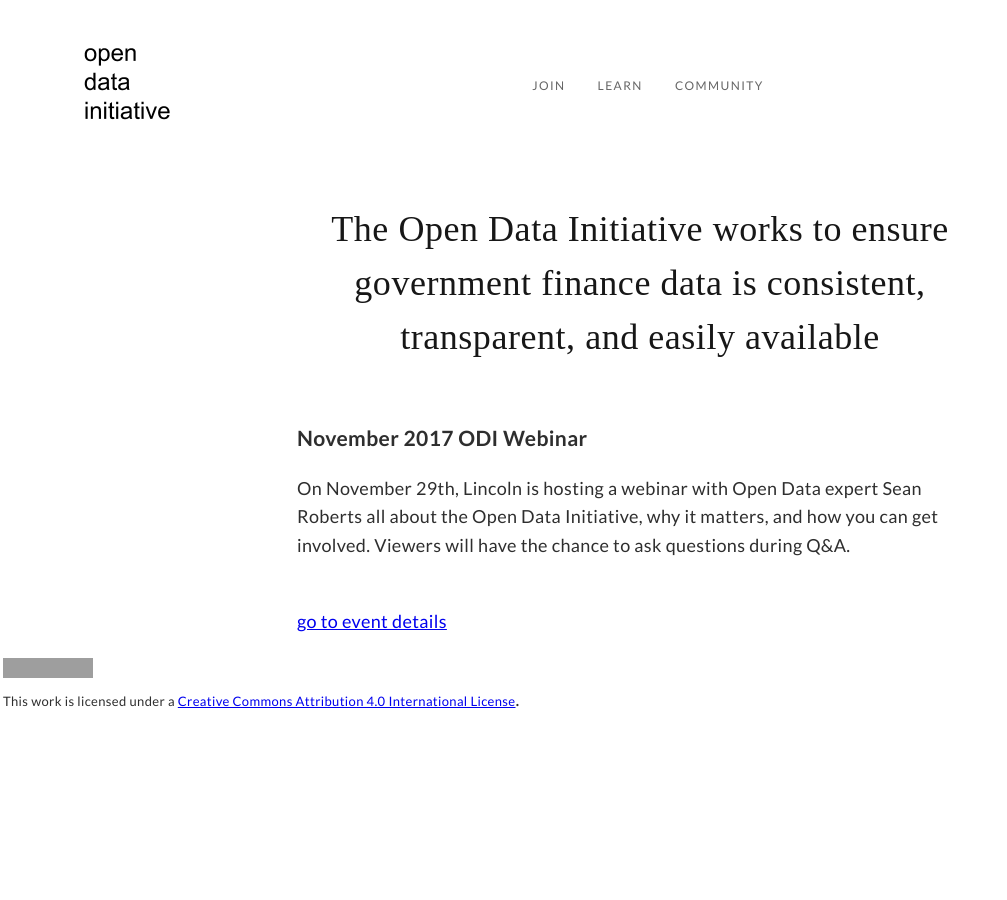
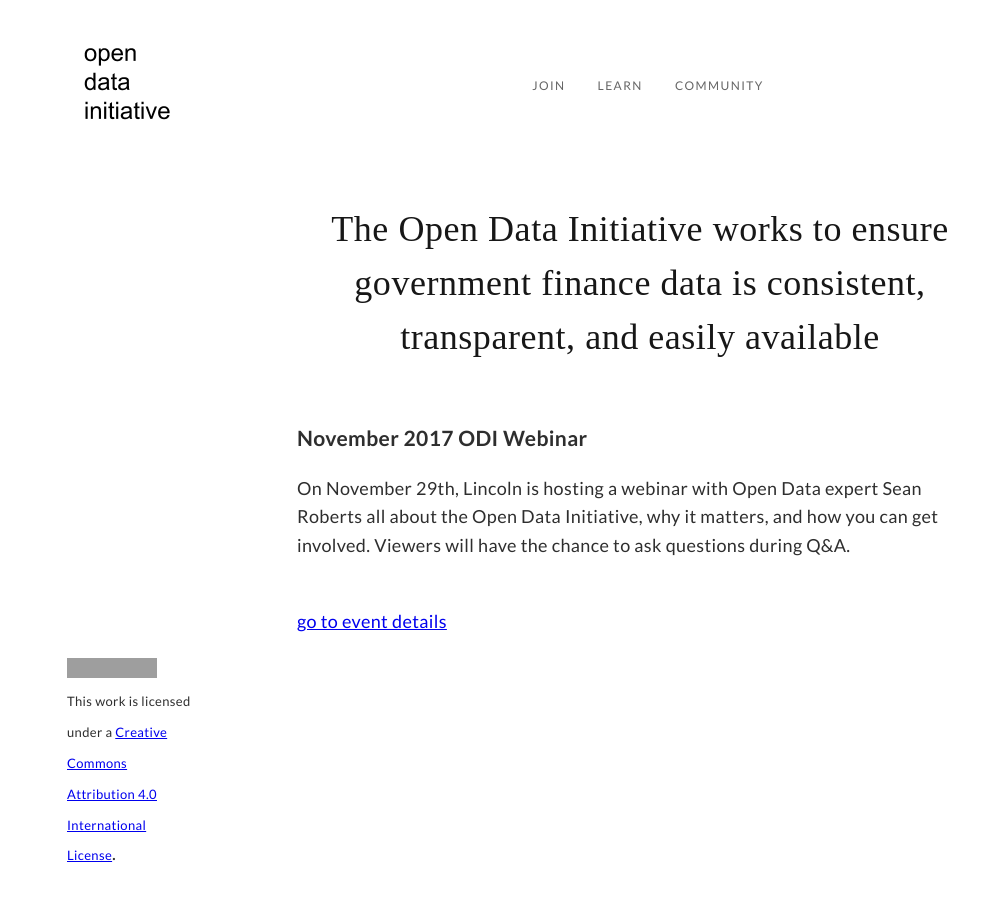
Before and after one commit to opendatainitiative/opendatainitiative.github.io, a Jekyll site: the page built from index.md, in a window 1280 px wide. Shown: the whole page, without its empty margins (0-1007 px from the left). Built offline with Jekyll 4.4.1, drawn with Linux system fonts in a browser that asks for light colours; grey boxes are pictures that could not be loaded.

Commit message:
Update footer.html

```diff
--- a/_includes/footer.html
+++ b/_includes/footer.html
@@ -1,7 +1,9 @@
 <footer>
+  <div class="container">
+    <div class="navbar-brand">
         <table>
             <tr>
-            <td>
+                <td width="25%">
                   <!--
                   <a class="navbar-item" href="https://medium.com/OpenDataOrg">ODI on Medium<a/> <br />
                   <a class="navbar-item" href="https://twitter.com/OpenDataOrg">ODI on Twitter<a/> <br />
@@ -14,9 +16,9 @@
                   <font size="2">This work is licensed under a
                   <a rel="license" href="http://creativecommons.org/licenses/by/4.0/">
                           Creative Commons Attribution 4.0 International License</a></font>.</td>
-            <td></td>
-            <td></td>
-            <td></td>
+              <td width="75%"></td>
             </tr>
       </table>
+    </div>
+  </div>
 </footer>
```
Lines whose indentation alone changed are shown as unchanged.
